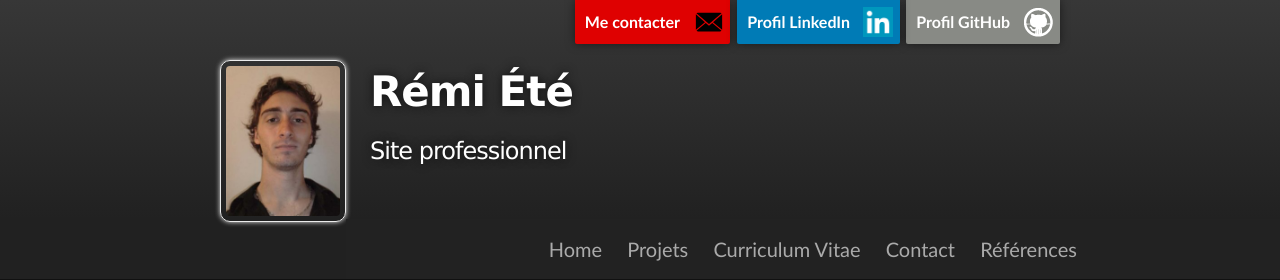
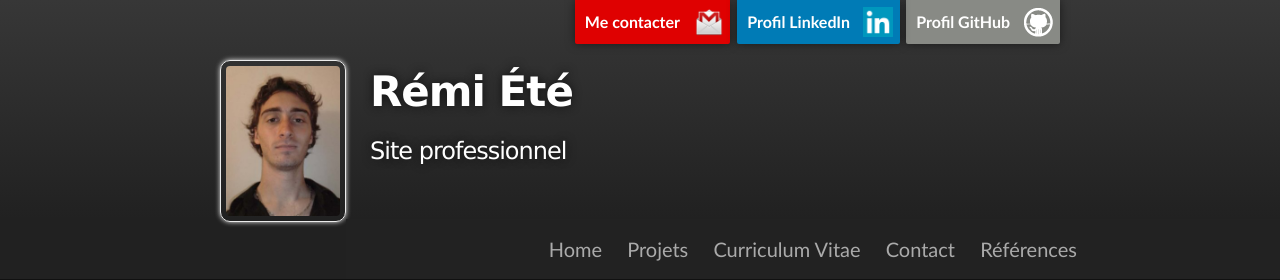
Before and after one commit to rete/rete.github.com, a PHP site: page / in a window 1280 px wide. Shown: the top 280 px of the page. Run offline with PHP 8.4, Linux system fonts and the light colour scheme; some libraries are stand-ins or nearby versions.

Commit message:
mail logo changed to gmail logo

```diff
--- a/stylesheets/stylesheet.css
+++ b/stylesheets/stylesheet.css
@@ -323,7 +323,7 @@ Full-Width Styles
   z-index: 10;
   padding: 10px 50px 10px 10px;
   color: #fff;
-  background: url('../images/icon_mail.svg') #DF0101 no-repeat 95% 50%;
+  background: url('../images/gmail-logo.png') #DF0101 no-repeat 95% 50%;
   background-size: 30px 30px;
   font-weight: 700;
   box-shadow: 0 0 10px rgba(0,0,0,.5);
```
Also changed, not shown: images/gmail-logo.png (added).
